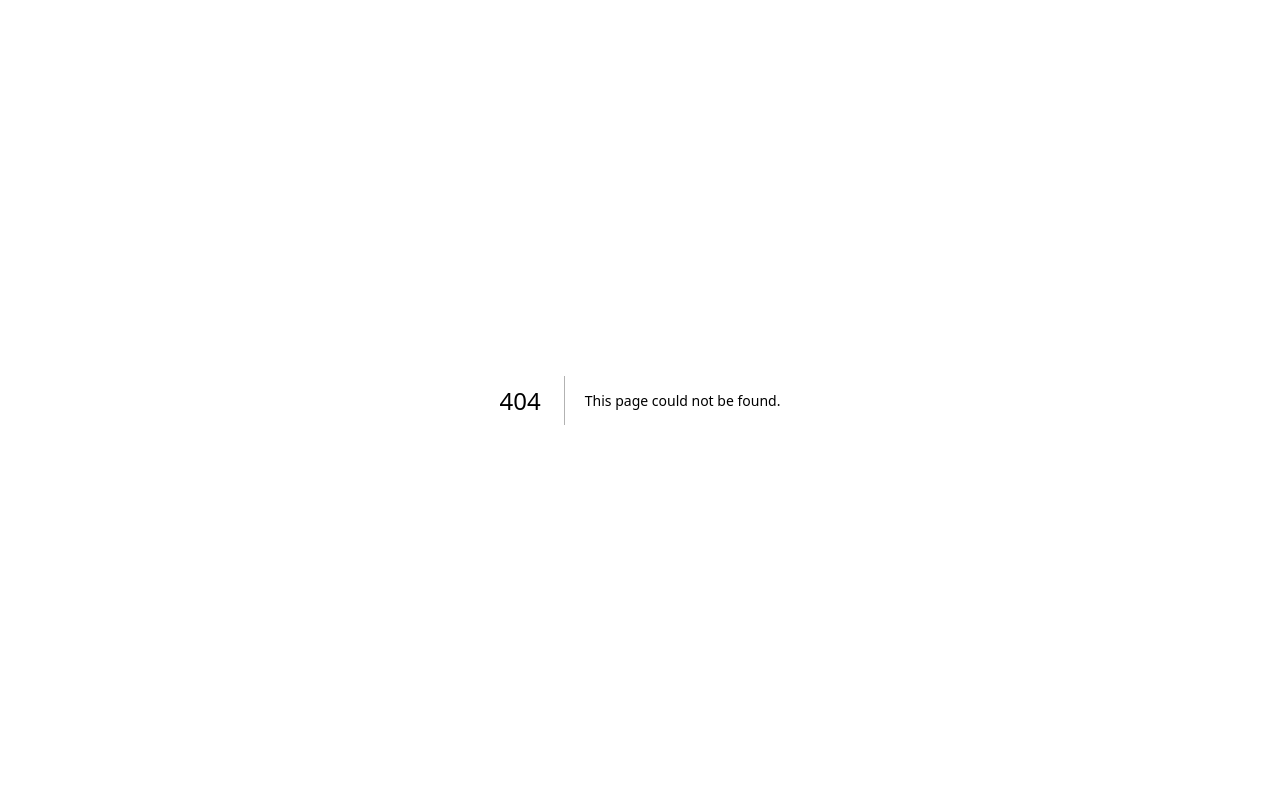
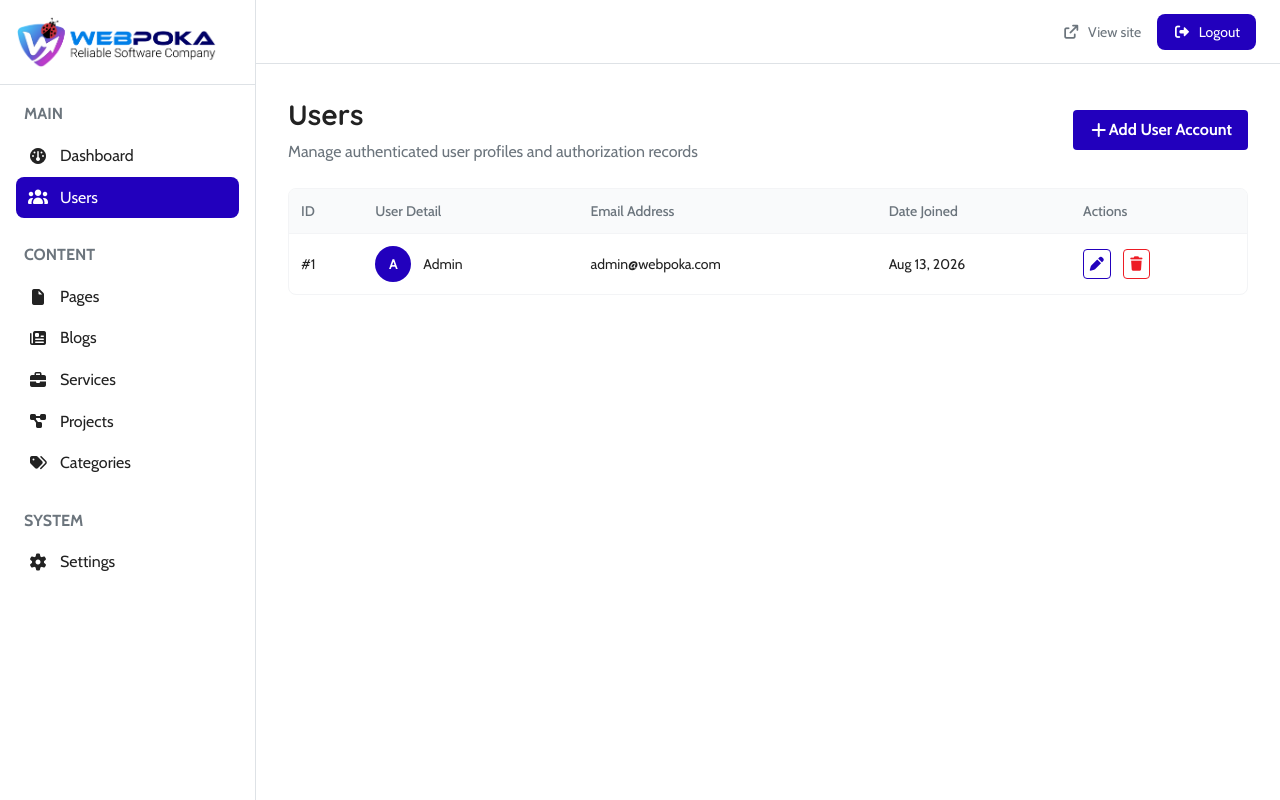
Before and after one commit to dev-nirob1/webpoka-production, a Next.js app: page /admin/users in a window 1280 px wide. Before the commit this address had no page. Built offline with nearby package versions, Linux system fonts and the light colour scheme.

Commit message:
users page

```diff
--- a/src/app/(dashboard)/admin/layout.js
+++ b/src/app/(dashboard)/admin/layout.js
@@ -7,11 +7,11 @@
 const AdminLayout = ({ children }) => {
   return (
     <SidebarProvider>
-    <div className="min-h-screen bg-light/30">
+    <div className="min-h-screen">
       <Sidebar />
       <div className="lg:ml-64">
         <Topbar />
-        <main className="p-6">{children}</main>
+        <main className="p-8">{children}</main>
       </div>
     </div>
     </SidebarProvider>
--- /dev/null
+++ b/src/app/(dashboard)/admin/users/page.js
@@ -0,0 +1,74 @@
+import Link from "next/link";
+import Button from "@/components/ui/Button";
+import DashboardPageTitle from "@/components/dashboard/DashboardPageTitle";
+
+const users = [
+    {
+        id: 1,
+        name: "Admin",
+        email: "admin@webpoka.com",
+        joinedDate: "Aug 13, 2026",
+    },
+];
+
+const UsersPage = () => {
+    return (
+        <div>
+            <div className="mb-6 flex flex-wrap items-center justify-between gap-4">
+                <DashboardPageTitle
+                    title="Users"
+                    description="Manage authenticated user profiles and authorization records"
+                />
+                <Link href="/admin/users/create">
+                    <Button variant="secondary" className="rounded px-4 py-3">
+                        <i className="fa-solid fa-plus" />
+                        Add User Account
+                    </Button>
+                </Link>
+            </div>
+
+            <div className="overflow-x-auto rounded-lg bg-white border border-gray-100">
+                <table className="w-full min-w-175 text-left text-sm">
+                    <thead className="border-b border-gray-100 text-light bg-gray-50">
+                        <tr>
+                            <th className="p-3 font-medium">ID</th>
+                            <th className="p-3 font-medium">User Detail</th>
+                            <th className="p-3 font-medium">Email Address</th>
+                            <th className="p-3 font-medium">Date Joined</th>
+                            <th className="p-3 font-medium">Actions</th>
+                        </tr>
+                    </thead>
+                    <tbody>
+                        {users.map((user) => (
+                            <tr key={user.id} className="border-b border-gray-100 last:border-0">
+                                <td className="p-3">#{user.id}</td>
+                                <td className="p-3">
+                                    <div className="flex items-center gap-3">
+                                        <div className="flex h-9 w-9 items-center justify-center rounded-full bg-primary text-sm font-bold text-white">
+                                            {user.name.charAt(0)}
+                                        </div>
+                                        {user.name}
+                                    </div>
+                                </td>
+                                <td className="p-3">{user.email}</td>
+                                <td className="p-3">{user.joinedDate}</td>
+                                <td className="p-3">
+                                    <div className="flex items-center gap-3">
+                                        <button className="border border-primary text-primary hover:text-white hover:bg-primary p-1 rounded">
+                                            <i className="fa-solid fa-pen" />
+                                        </button>
+                                        <button className="border border-alternative text-alternative hover:text-white hover:bg-alternative p-1 rounded">
+                                            <i className="fa-solid fa-trash" />
+                                        </button>
+                                    </div>
+                                </td>
+                            </tr>
+                        ))}
+                    </tbody>
+                </table>
+            </div>
+        </div>
+    );
+};
+
+export default UsersPage;
--- /dev/null
+++ b/src/components/dashboard/DashboardPageTitle.jsx
@@ -0,0 +1,12 @@
+import { Heading, Paragraph } from "../ui";
+
+const DashboardPageTitle = ({ title, description }) => {
+  return (
+    <div>
+      <Heading as={4}>{title}</Heading>
+      {description && <Paragraph className="mt-1 text-light">{description}</Paragraph>}
+    </div>
+  );
+};
+
+export default DashboardPageTitle;
--- a/src/components/dashboard/Sidebar.jsx
+++ b/src/components/dashboard/Sidebar.jsx
@@ -19,14 +19,28 @@
     items: [
       { label: "Pages", href: "/admin/pages", icon: "fa-solid fa-file" },
       { label: "Blogs", href: "/admin/blogs", icon: "fa-solid fa-newspaper" },
-      { label: "Services", href: "/admin/services", icon: "fa-solid fa-briefcase" },
-      { label: "Projects", href: "/admin/projects", icon: "fa-solid fa-diagram-project" },
-      { label: "Categories", href: "/admin/categories", icon: "fa-solid fa-tags" },
+      {
+        label: "Services",
+        href: "/admin/services",
+        icon: "fa-solid fa-briefcase",
+      },
+      {
+        label: "Projects",
+        href: "/admin/projects",
+        icon: "fa-solid fa-diagram-project",
+      },
+      {
+        label: "Categories",
+        href: "/admin/categories",
+        icon: "fa-solid fa-tags",
+      },
     ],
   },
   {
     label: "System",
-    items: [{ label: "Settings", href: "/admin/settings", icon: "fa-solid fa-gear" }],
+    items: [
+      { label: "Settings", href: "/admin/settings", icon: "fa-solid fa-gear" },
+    ],
   },
 ];
 
@@ -46,11 +60,17 @@
       <aside
         className={cn(
           "fixed inset-y-0 left-0 z-50 w-64 -translate-x-full overflow-y-auto border-r border-border bg-white transition-transform duration-300 ease-in-out lg:translate-x-0",
-          isOpen && "translate-x-0"
+          isOpen && "translate-x-0",
         )}
       >
         <div className="flex items-center justify-between border-b border-border p-4">
-          <Image src="/images/logo.png" alt="Webpoka" width={160} height={50} />
+          <Image
+            src="/images/logo.png"
+            alt="Webpoka"
+            className="h-auto w-[90%]"
+            width={160}
+            height={50}
+          />
           <button onClick={closeSidebar} className="lg:hidden">
             <i className="fa-solid fa-xmark text-xl" />
           </button>
@@ -59,7 +79,9 @@
         <nav className="p-4">
           {navGroups.map((group) => (
             <div key={group.label} className="mb-6">
-              <p className="mb-2 px-2 text-xs font-bold uppercase text-light">{group.label}</p>
+              <p className="mb-2 px-2 font-bold uppercase text-light">
+                {group.label}
+              </p>
               <ul>
                 {group.items.map((item) => {
                   const isActive = pathname === item.href;
@@ -70,8 +92,9 @@
                         href={item.href}
                         onClick={closeSidebar}
                         className={cn(
-                          "flex items-center gap-3 rounded-lg px-3 py-2 text-sm transition-colors duration-200 ease-in-out hover:bg-primary/10 hover:text-primary",
-                          isActive && "bg-primary text-white hover:bg-primary hover:text-white"
+                          "flex items-center gap-3 rounded-lg px-3 py-2 transition-colors duration-200 ease-in-out hover:bg-primary/10 hover:text-primary",
+                          isActive &&
+                            "bg-primary text-white hover:bg-primary hover:text-white",
                         )}
                       >
                         <i className={item.icon} />
```
